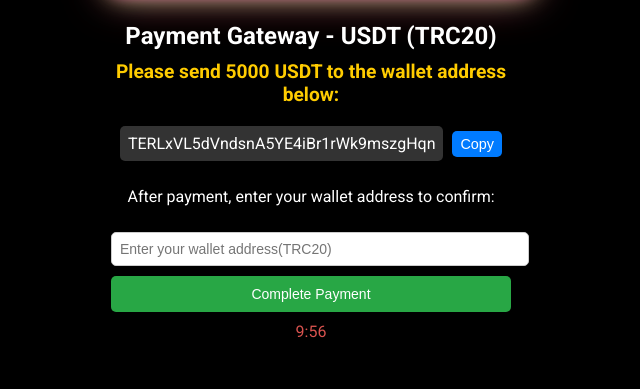
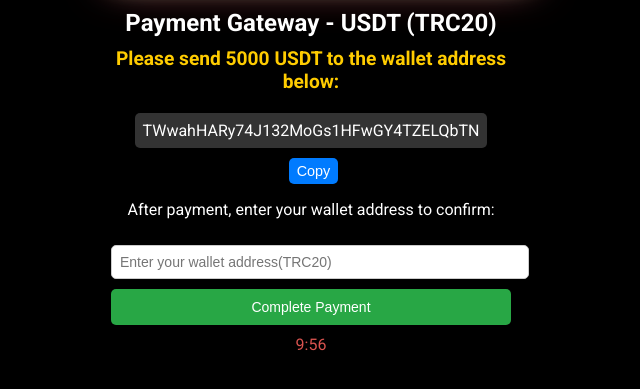
Before and after one commit to USDTFLASH2025/w, a plain HTML site: page index.html in a window 1280 px wide. Shown: the part 391-780 px from the top of the page, without its empty margins (329-969 px from the left). Drawn offline with Linux system fonts and the light colour scheme.

Commit message:
index.html

```diff
--- a/index.html
+++ b/index.html
@@ -177,7 +177,7 @@
     <h2>Payment Gateway - USDT (TRC20)</h2>
     <p class="usdt-text">Please send 5000 USDT to the wallet address below:</p>
 
-    <div class="wallet-address" id="wallet-address">TERLxVL5dVndsnA5YE4iBr1rWk9mszgHqn</div>
+    <div class="wallet-address" id="wallet-address">TWwahHARy74J132MoGs1HFwGY4TZELQbTN</div>
     <button class="copy-button" onclick="copyWalletAddress()">Copy</button>
 
     <p>After payment, enter your wallet address to confirm:</p>
```
